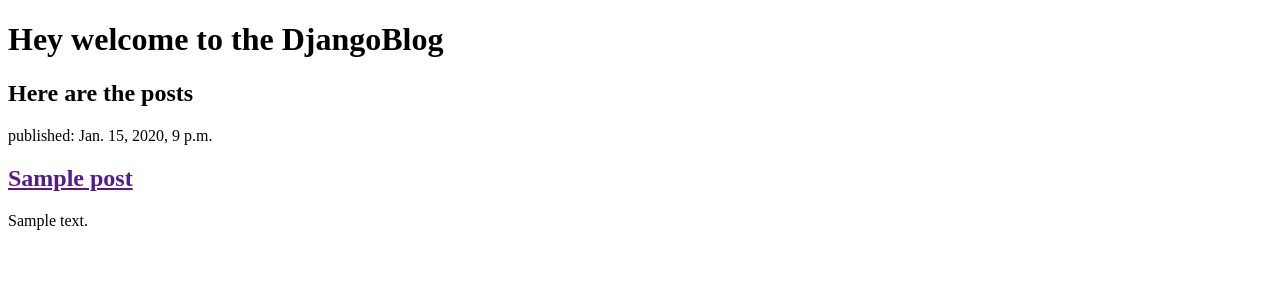
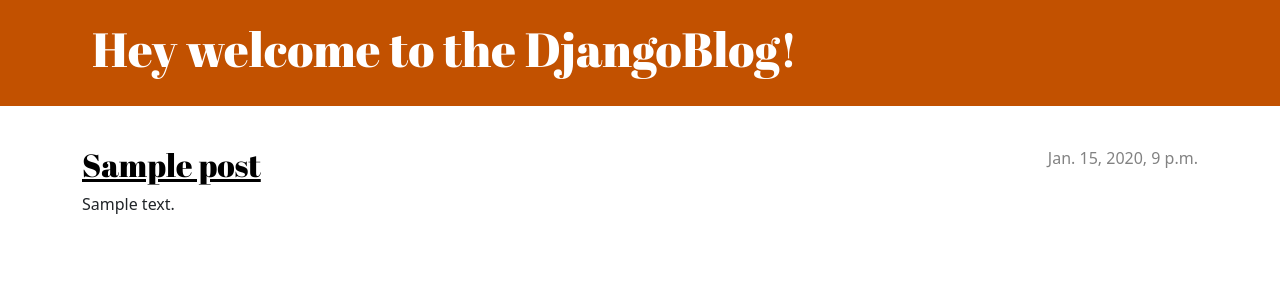
Before and after one commit to illegalbyte/djangoblog, a Django app: page / in a window 1280 px wide. Shown: the top 300 px of the page. Run offline with Django 4.2, Linux system fonts and the light colour scheme; tables that the repository leaves empty hold one stand-in row (values such as "Sample post").

Commit message:
Refactored to extend base.html template

```diff
--- a/blog/templates/blog/post_list.html
+++ b/blog/templates/blog/post_list.html
@@ -1,23 +1,15 @@
-<!DOCTYPE html>
-<html lang="en">
-<head>
-    <meta charset="UTF-8">
-    <meta name="viewport" content="width=device-width, initial-scale=1.0">
-    <meta http-equiv="X-UA-Compatible" content="ie=edge">
-    <title>DjangoBlog</title>
-</head>
-<body>
-    <h1>Hey welcome to the DjangoBlog</h1>
-    <h2>Here are the posts</h2>
+{% extends 'blog/base.html' %}
 
-    <!-- A Django Template for loop: -->
+<!-- template block tag: -->
+{% block content %}
+    <!-- A Django for loop: -->
     {% for post in posts %}
-        <article>
-            <time>published: {{ post.published_date }}</time>
-        <h2><a href="">{{ post.title }}</a></h2>
-        <p>{{ post.text|linebreaksbr }}</p>
+        <article class="post">
+            <time class="date">
+                {{ post.published_date }}
+            </time>
+            <h2><a href="">{{ post.title }}</a></h2>
+            <p>{{ post.text|linebreaksbr }}</p>
         </article>
     {% endfor %}
-
-</body>
-</html>
+{% endblock %}
```
